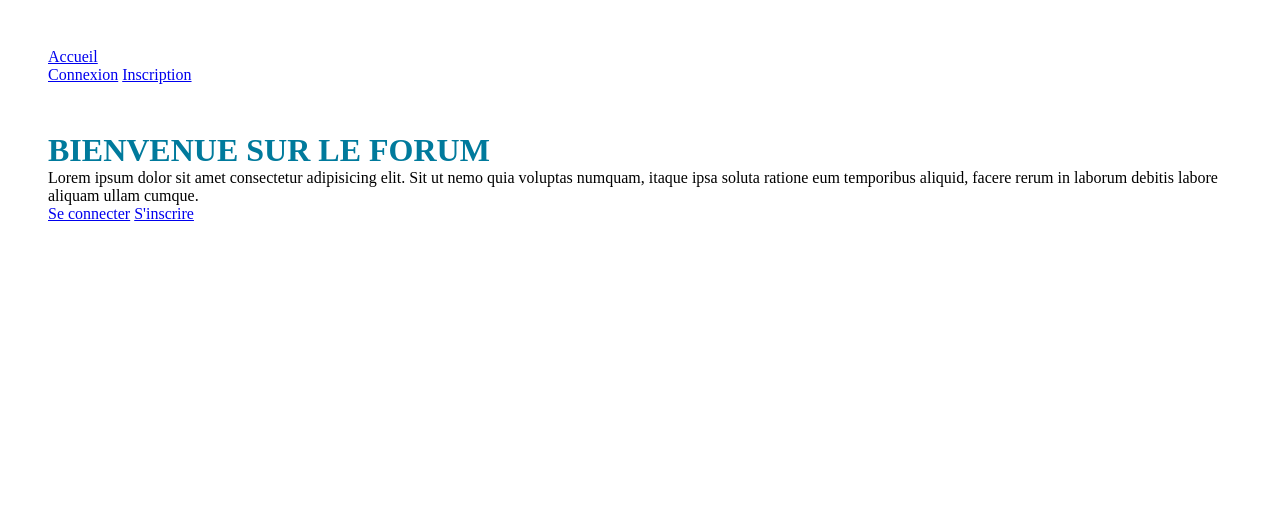
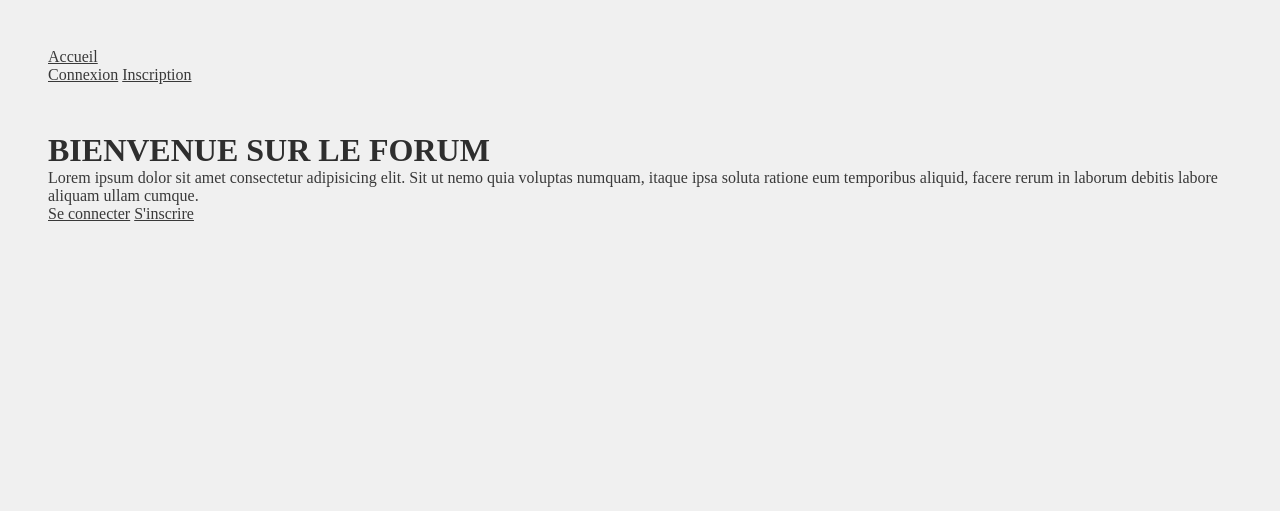
Before and after one commit to Thigre-Corp/forum, a PHP site: page / in a window 1280 px wide. Shown: the top 511 px of the page. Run offline with PHP 8.4, Linux system fonts and the light colour scheme; some libraries are stand-ins or nearby versions.

Commit message:
debut CSS

```diff
--- a/public/css/style.css
+++ b/public/css/style.css
@@ -1,7 +1,17 @@
+:root {
+    --MainColor : lch(94.8% 0.01 296.81);
+    --h1Color : oklch(from var(--MainColor) 30% c calc(h*2));
+    --texColor: oklch(from var(--h1Color) calc(l*1.15) c h);
+}
+
+
 * {
     margin: 0;
     padding: 0;
     box-sizing: border-box;
+    background-color: var(--MainColor);
+    color: var(--texColor);
+
 }
 
 body{
@@ -12,7 +22,8 @@ body{
 }
 
 h1 {
-    color: rgb(0, 122, 156);
+    color: var(--h1Color);
+     /* rgb(0, 122, 156); */
 }
 
 .profile{
```
Also changed, not shown: view/security/profile.php (+8 -21 lines).
